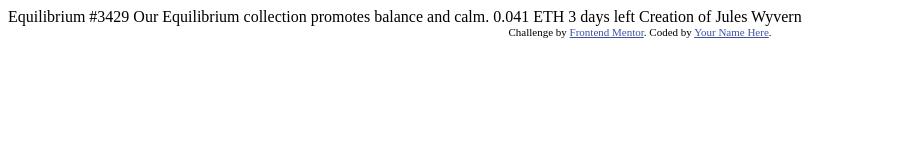
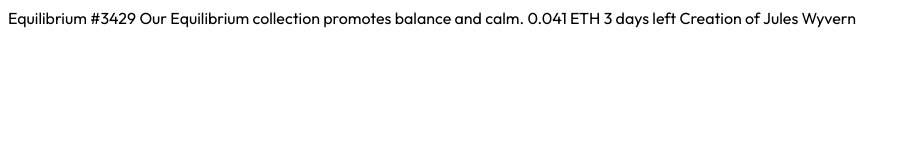
Before and after one commit to sohhamm/nft-card-component, a plain HTML site: page index.html in a window 1280 px wide. Shown: the whole page, without its empty margins (0-911 px from the left). Drawn offline with Linux system fonts and the light colour scheme.

Commit message:
styleguide

```diff
--- a/index.html
+++ b/index.html
@@ -1,33 +1,20 @@
 <!DOCTYPE html>
 <html lang="en">
-<head>
-  <meta charset="UTF-8">
-  <meta name="viewport" content="width=device-width, initial-scale=1.0"> <!-- displays site properly based on user's device -->
+  <head>
+    <meta charset="UTF-8" />
+    <meta name="viewport" content="width=device-width, initial-scale=1.0" />
+    <link
+      rel="icon"
+      type="image/png"
+      sizes="32x32"
+      href="./images/favicon-32x32.png"
+    />
+    <link rel="stylesheet" href="./main.css" />
 
-  <link rel="icon" type="image/png" sizes="32x32" href="./images/favicon-32x32.png">
-
-  <title>Frontend Mentor | NFT preview card component</title>
-
-  <!-- Feel free to remove these styles or customise in your own stylesheet 👍 -->
-  <style>
-    .attribution { font-size: 11px; text-align: center; }
-    .attribution a { color: hsl(228, 45%, 44%); }
-  </style>
-</head>
-<body>
-
-  Equilibrium #3429
-
-  Our Equilibrium collection promotes balance and calm.
-
-  0.041 ETH
-  3 days left
-
-  Creation of Jules Wyvern
-
-  <div class="attribution">
-    Challenge by <a href="https://www.frontendmentor.io?ref=challenge" target="_blank">Frontend Mentor</a>.
-    Coded by <a href="#">Your Name Here</a>.
-  </div>
-</body>
+    <title>NFT preview card component</title>
+  </head>
+  <body>
+    Equilibrium #3429 Our Equilibrium collection promotes balance and calm.
+    0.041 ETH 3 days left Creation of Jules Wyvern
+  </body>
 </html>
--- /dev/null
+++ b/main.css
@@ -0,0 +1,17 @@
+@import url('https://fonts.googleapis.com/css2?family=Outfit:wght@300;400;600&display=swap');
+
+:root {
+  --main-bg: hsl(217, 54%, 11%);
+  --card-bg: hsl(216, 50%, 16%);
+  --line: hsl(215, 32%, 27%);
+  --soft-blue: hsl(215, 51%, 70%);
+  --cyan: hsl(178, 100%, 50%);
+}
+
+* {
+  box-sizing: border-box;
+}
+
+body {
+  font-family: 'Outfit', sans-serif;
+}
```
Also changed, not shown: 1 other file.
